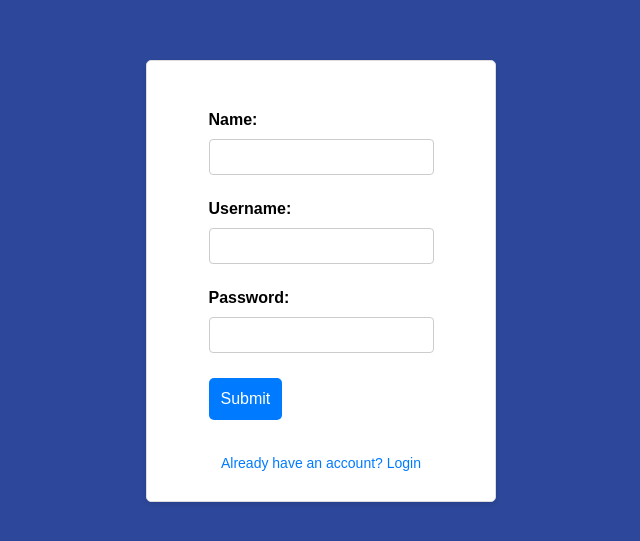
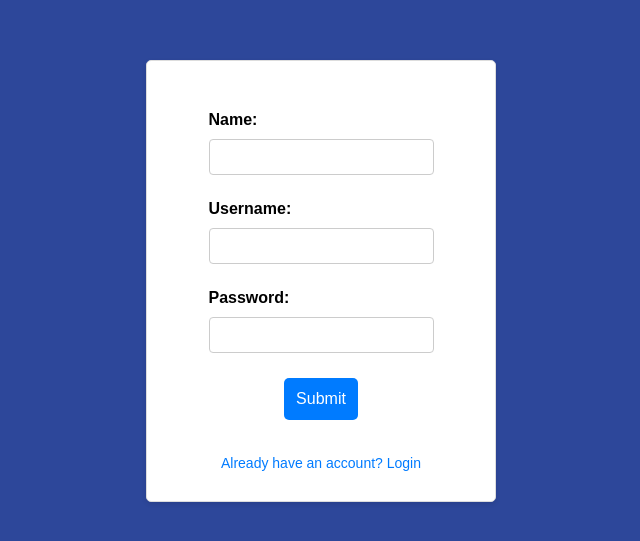
Before and after one commit to Shubham09122003/contacts-app-frontend, a React (Vite) app: page /register in a window 1280 px wide. Shown: the part 119-660 px from the top of the page, without its empty margins (319-959 px from the left). Built offline with nearby package versions, Linux system fonts and the light colour scheme; the HTML template or start-up script is replaced by a standard one.

Commit message:
adited css

```diff
--- a/src/index.css
+++ b/src/index.css
@@ -179,8 +179,9 @@ body {
     border: none;
     border-radius: 5px;
     cursor: pointer;
+    display: block;
+    margin: 0 auto;
   }
-
   .form-container button:hover {
     background-color: #0056b3;
   }
```
